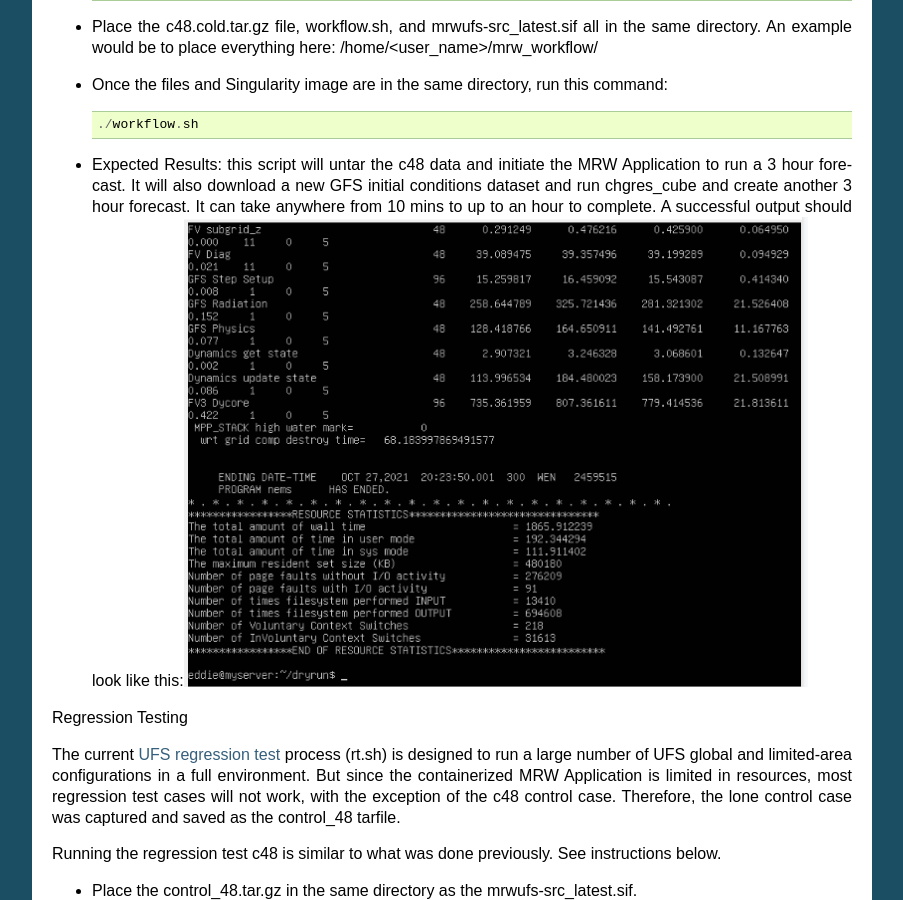
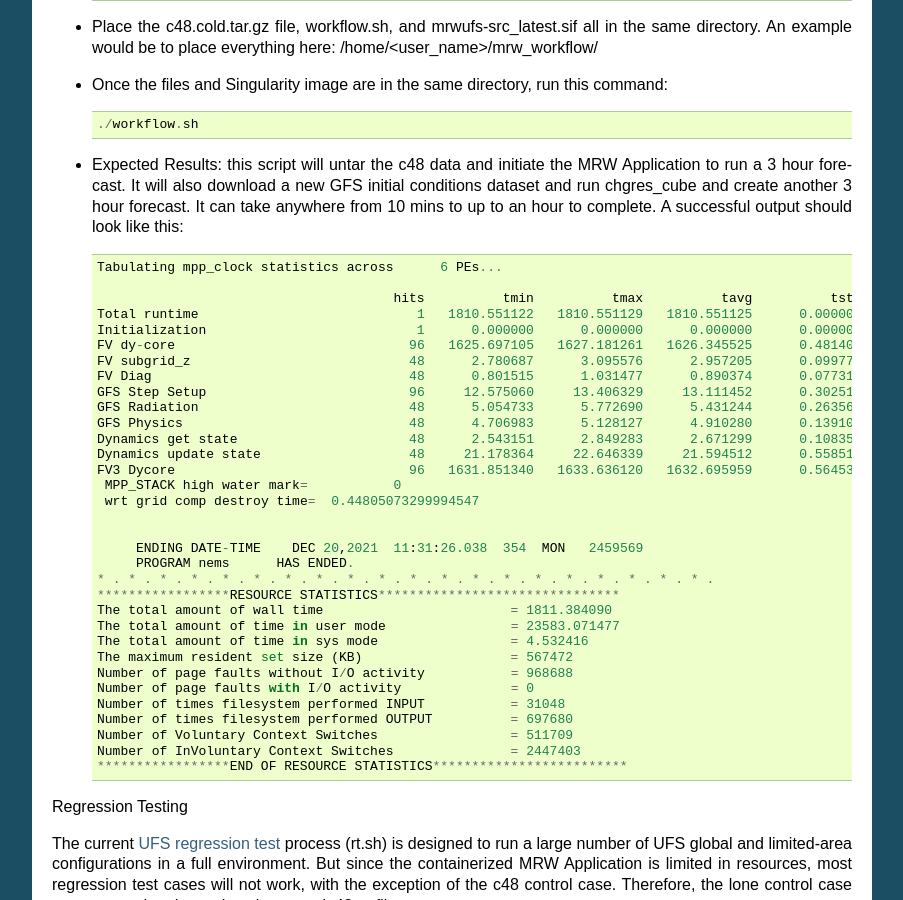
Before and after one commit to jkbk2004/mrw-docs, a Sphinx documentation site: the page built from docs/source/mrwflow.rst, in a window 1280 px wide and 900 px high, scrolled down 2646 px. Shown: the whole window, without its empty margins (198-1101 px from the left). Built offline with Sphinx 7.4.7, drawn with Linux system fonts in a browser that asks for light colours.

Commit message:
updated mrw

```diff
--- a/docs/source/mrwflow.rst
+++ b/docs/source/mrwflow.rst
@@ -202,7 +202,41 @@ Workflow
 
      ./workflow.sh
 
-*  Expected Results: this script will untar the c48 data and initiate the MRW Application to run a 3 hour forecast. It will also download a new GFS initial conditions dataset and run chgres_cube and create another 3 hour forecast. It can take anywhere from 10 mins to up to an hour to complete. A successful output should look like this:\ |image0|
+*  Expected Results: this script will untar the c48 data and initiate the MRW Application to run a 3 hour forecast. It will also download a new GFS initial conditions dataset and run chgres_cube and create another 3 hour forecast. It can take anywhere from 10 mins to up to an hour to complete. A successful output should look like this::
+
+      Tabulating mpp_clock statistics across      6 PEs...
+
+                                            hits          tmin          tmax          tavg          tstd  tfrac grain pemin pemax
+      Total runtime                            1   1810.551122   1810.551129   1810.551125      0.000003  1.000     0     0     5
+      Initialization                           1      0.000000      0.000000      0.000000      0.000000  0.000     0     0     5
+      FV dy-core                              96   1625.697105   1627.181261   1626.345525      0.481404  0.898    11     0     5
+      FV subgrid_z                            48      2.780687      3.095576      2.957205      0.099777  0.002    11     0     5
+      FV Diag                                 48      0.801515      1.031477      0.890374      0.077319  0.000    11     0     5
+      GFS Step Setup                          96     12.575060     13.406329     13.111452      0.302518  0.007     1     0     5
+      GFS Radiation                           48      5.054733      5.772690      5.431244      0.263562  0.003     1     0     5
+      GFS Physics                             48      4.706983      5.128127      4.910280      0.139108  0.003     1     0     5
+      Dynamics get state                      48      2.543151      2.849283      2.671299      0.108357  0.001     1     0     5
+      Dynamics update state                   48     21.178364     22.646339     21.594512      0.558510  0.012     1     0     5
+      FV3 Dycore                              96   1631.851340   1633.636120   1632.695959      0.564533  0.902     1     0     5
+       MPP_STACK high water mark=           0
+       wrt grid comp destroy time=  0.44805073299994547
+
+
+           ENDING DATE-TIME    DEC 20,2021  11:31:26.038  354  MON   2459569
+           PROGRAM nems      HAS ENDED.
+      * . * . * . * . * . * . * . * . * . * . * . * . * . * . * . * . * . * . * . * .
+      *****************RESOURCE STATISTICS*******************************
+      The total amount of wall time                        = 1811.384090
+      The total amount of time in user mode                = 23583.071477
+      The total amount of time in sys mode                 = 4.532416
+      The maximum resident set size (KB)                   = 567472
+      Number of page faults without I/O activity           = 968688
+      Number of page faults with I/O activity              = 0
+      Number of times filesystem performed INPUT           = 31048
+      Number of times filesystem performed OUTPUT          = 697680
+      Number of Voluntary Context Switches                 = 511709
+      Number of InVoluntary Context Switches               = 2447403
+      *****************END OF RESOURCE STATISTICS*************************
 
 Regression Testing
 
```
Also changed, not shown: 16 other files.
